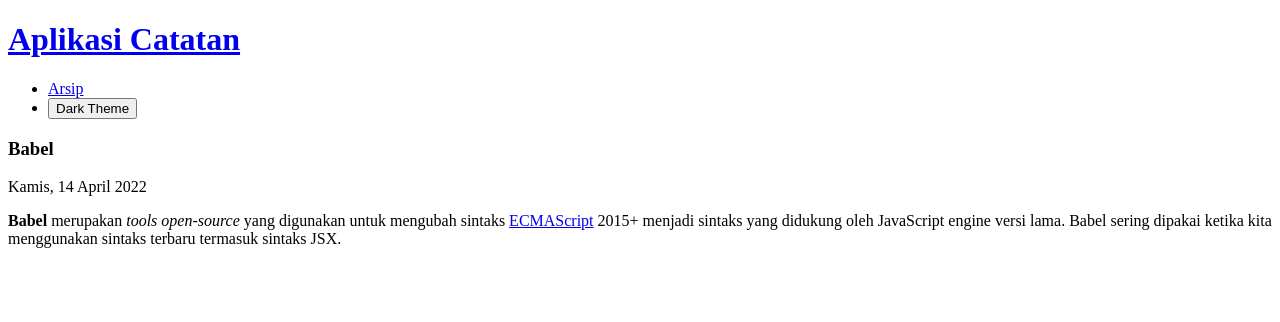
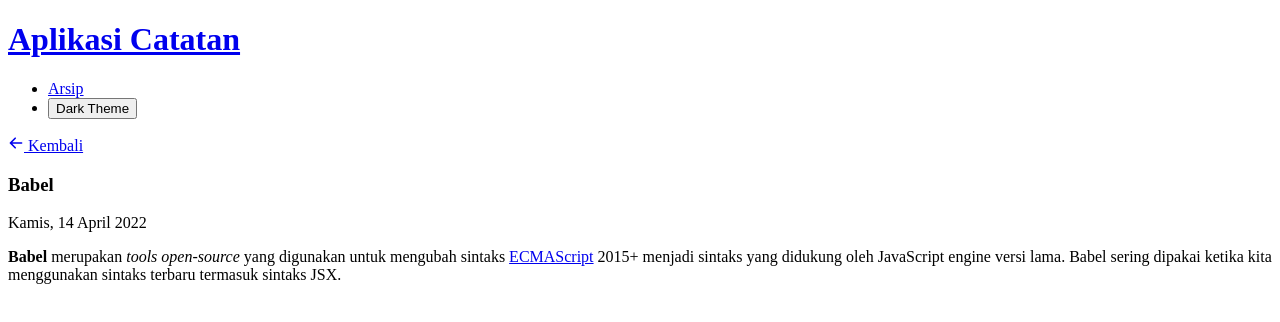
Before and after one commit to jhonarendra/react-personal-notes, a React (Create React App) app: page /notes/notes-1 in a window 1280 px wide. Shown: the top 322 px of the page. Built offline with nearby package versions, Linux system fonts and the light colour scheme; the HTML template or start-up script is replaced by a standard one.

Commit message:
add: tombol kembali

```diff
--- a/src/pages/notes/_id.jsx
+++ b/src/pages/notes/_id.jsx
@@ -1,6 +1,7 @@
 import React, { useEffect, useState } from 'react'
 import parser from 'html-react-parser'
-import { useParams } from 'react-router-dom'
+import { Link, useParams } from 'react-router-dom'
+import { HiArrowLeft } from 'react-icons/hi'
 import { showFormattedDate } from '../../utils'
 import { getNote } from '../../utils/local-data'
 
@@ -13,6 +14,14 @@
   }, [])
   return (
     <secion className="detail-page">
+      <Link
+        to="/"
+        title="Kembali"
+      >
+        <HiArrowLeft />
+        {' '}
+        Kembali
+      </Link>
       { 'id' in note ? (
         <>
           <h3 className="detail-page__title">
```
